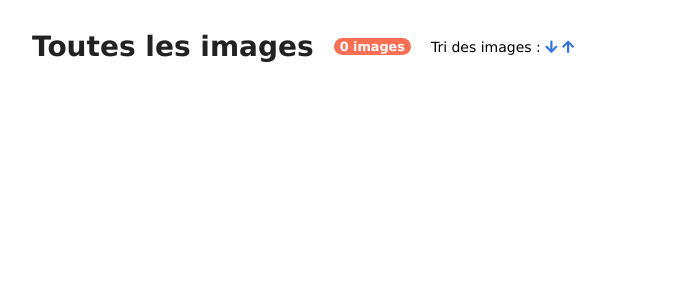
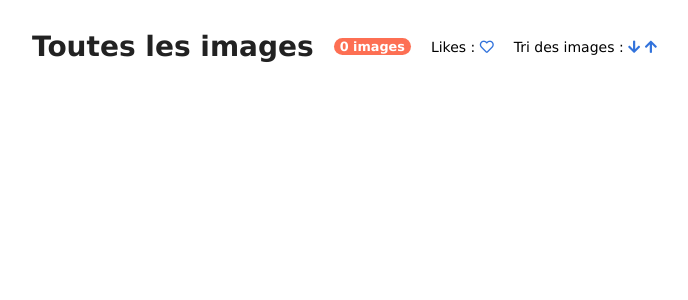
Before and after one commit to mathieuc22/sd-images-app, a Flask app: page /galerie in a window 1280 px wide. Shown: the part 76-376 px from the top of the page, without its empty margins (18-706 px from the left). Run offline with Flask 3, Linux system fonts and the light colour scheme; data that the repository does not hold is empty.

Commit message:
Rebuild the like logic

```diff
--- a/app/routes.py
+++ b/app/routes.py
@@ -39,9 +39,17 @@ def images():
     """
     Galerie d'images. Les images peuvent être triées.
     """
+    likes = request.args.get("likes", type=lambda v: v.lower() == "true", default=None)
     order_type = request.args.get("order_type", "default")
-    images = get_ordered_images(Image.query, order_type)
-    return render_template("galerie.html", images=images, directory="Toutes les images")
+
+    query = Image.query
+    if likes is not None:
+        query = query.filter(Image.liked == likes)
+
+    images = get_ordered_images(query, order_type)
+    return render_template(
+        "galerie.html", images=images, likes=likes, directory="Toutes les images"
+    )
 
 
 @current_app.route("/galerie/<path:directory>")
@@ -49,10 +57,17 @@ def galerie(directory):
     """
     Galerie d'images pour un répertoire spécifique. Les images peuvent être triées.
     """
+    likes = request.args.get("likes", type=lambda v: v.lower() == "true", default=None)
     order_type = request.args.get("order_type", "default")
+
     query = Image.query.filter(Image.path.startswith(directory))
+    if likes is not None:
+        query = query.filter(Image.liked == likes)
+
     images = get_ordered_images(query, order_type)
-    return render_template("galerie.html", images=images, directory=directory)
+    return render_template(
+        "galerie.html", images=images, likes=likes, directory=directory
+    )
 
 
 @current_app.route("/search")
@@ -60,6 +75,7 @@ def search_images():
     """
     Recherche d'images par mots clés dans les paramètres.
     """
+    likes = request.args.get("likes", type=lambda v: v.lower() == "true", default=None)
     search_query = request.args.get("q", "")
     keywords = search_query.split()
     conditions = [
@@ -69,10 +85,17 @@ def search_images():
 
     order_type = request.args.get("order_type", "default")
     query = Image.query.filter(and_(*conditions))
+    if likes is not None:
+        query = query.filter(Image.liked == likes)
+
     images = get_ordered_images(query, order_type)
 
     return render_template(
-        "galerie.html", images=images, directory="Recherche", search_query=search_query
+        "galerie.html",
+        images=images,
+        likes=likes,
+        directory="Recherche",
+        search_query=search_query,
     )
 
 
@@ -82,6 +105,7 @@ def image_detail(image_id):
     Récupère le détail d'une image spécifique par son ID.
     Possibilité de retourner les détails en format JSON.
     """
+    likes = request.args.get("likes", type=lambda v: v.lower() == "true", default=None)
     json_output = request.args.get(
         "json", default=False, type=lambda v: v.lower() == "true"
     )
@@ -95,7 +119,7 @@ def image_detail(image_id):
 
             return jsonify(current_image), 200
         else:
-            return render_template("image.html", image=current_image)
+            return render_template("image.html", image=current_image, likes=likes)
     else:
         return jsonify(error="Image not found"), 404
 
@@ -105,15 +129,20 @@ def next_image(image_id):
     """
     Redirige vers l'image suivante dans la liste basée sur l'ID de l'image actuelle.
     """
+    likes = request.args.get("likes", type=lambda v: v.lower() == "true", default=None)
+
     current_image = Image.query.get(image_id)
     if not current_image:
         return jsonify(error="Image not found"), 404
 
-    next_image = (
-        Image.query.filter(Image.path > current_image.path).order_by(Image.path).first()
-    )
+    query = Image.query.filter(Image.path > current_image.path)
+    if likes is not None:
+        query = query.filter(Image.liked == likes)
+
+    next_image = query.order_by(Image.path).first()
+
     if next_image:
-        return redirect(url_for("image_detail", image_id=next_image.id))
+        return redirect(url_for("image_detail", image_id=next_image.id, likes=likes))
     else:
         return redirect(url_for("image_detail", image_id=current_image.id))
 
@@ -123,17 +152,20 @@ def prev_image(image_id):
     """
     Redirige vers l'image précédente dans la liste basée sur l'ID de l'image actuelle.
     """
+    likes = request.args.get("likes", type=lambda v: v.lower() == "true", default=None)
+
     current_image = Image.query.get(image_id)
     if not current_image:
         return jsonify(error="Image not found"), 404
 
-    prev_image = (
-        Image.query.filter(Image.path < current_image.path)
-        .order_by(Image.path.desc())
-        .first()
-    )
+    query = Image.query.filter(Image.path < current_image.path)
+    if likes is not None:
+        query = query.filter(Image.liked == likes)
+
+    prev_image = query.order_by(Image.path.desc()).first()
+
     if prev_image:
-        return redirect(url_for("image_detail", image_id=prev_image.id))
+        return redirect(url_for("image_detail", image_id=prev_image.id, likes=likes))
     else:
         return redirect(url_for("image_detail", image_id=current_image.id))
 
@@ -197,25 +229,6 @@ def unlike_image(image_id):
     return jsonify(success=True), 200
 
 
-@current_app.route("/images-with-likes")
-def images_with_likes():
-    """
-    Affiche une galerie d'images qui ont été "aimées".
-    Les images peuvent être triées.
-    """
-    order_type = request.args.get("order_type", "default")
-    direction = desc if order_type == "desc" else asc
-
-    images = Image.query.filter(Image.liked == True)
-
-    if order_type in ["asc", "desc"]:
-        images = images.order_by(direction(Image.path)).all()
-    else:  # Tri par défaut
-        images = images.order_by(asc(Image.path)).all()
-
-    return render_template("galerie.html", images=images, directory="Likes")
-
-
 @current_app.route("/admin")
 def administration():
     """
--- a/app/templates/base.html
+++ b/app/templates/base.html
@@ -23,7 +23,7 @@
           >Administration</a
         >
         <a class="nav-link" href="{{ url_for('images') }}">Toutes les images</a>
-        <a class="nav-link" href="{{ url_for('images_with_likes') }}"
+        <a class="nav-link" href="{{ url_for('images', likes=True) }}"
           >Images Aimées</a
         >
 
--- a/app/templates/galerie.html
+++ b/app/templates/galerie.html
@@ -2,7 +2,7 @@
 <div class="title-bar">
   <h1 class="title-bar__title">{{ directory }}</h1>
   <div class="title-bar__count">{{ images|length }} images</div>
-  {% if directory not in ["Likes", "Recherche", "Toutes les images"] %}
+  {% if directory not in ["Recherche", "Toutes les images"] %}
   <div>
     Répertoire parent :
     <a
@@ -18,13 +18,58 @@
     ><i class="fas fa-sync"></i
   ></a></div>
   {% endif %}
+  <div>
+    Likes :
+
+    {% if directory == "Toutes les images" %}
+      {% if likes == True %}
+        <a
+          href="{{ url_for('images') }}"
+          ><i class="fas fa-heart"></i
+        ></a>
+      {% else %}
+        <a
+        href="{{ url_for('images', likes=True) }}"
+        ><i class="far fa-heart"></i
+        ></a>
+      {% endif %}
+    {% elif directory == "Recherche" %}
+      {% if likes == True %}
+      <a
+        href="{{ url_for('search_images', q=search_query) }}"
+        ><i class="fas fa-heart"></i
+      ></a>
+      {% else %}
+      <a
+        href="{{ url_for('search_images', q=search_query, likes=True) }}"
+        ><i class="far fa-heart"></i
+      ></a>
+      {% endif %}
+    {% else %}
+      {% if likes == True %}
+        <a
+          href="{{ url_for('galerie', directory=directory) }}"
+          ><i class="fas fa-heart"></i
+        ></a>
+      {% else %}
+        <a
+        href="{{ url_for('galerie', directory=directory, likes=True) }}"
+        ><i class="far fa-heart"></i
+        ></a>
+      {% endif %}
+    {% endif %}
+
+
+
+
+</div>
   <div class="title-bar__sort">
     Tri des images :
      {% if directory == "Toutes les images" %}
-    <a href="{{ url_for('images', order_type='asc') }}"
+    <a href="{{ url_for('images', order_type='asc', likes=likes) }}"
       ><i class="fas fa-arrow-down"></i
     ></a>
-    <a href="{{ url_for('images', order_type='desc') }}"
+    <a href="{{ url_for('images', order_type='desc', likes=likes) }}"
       ><i class="fas fa-arrow-up"></i
     ></a>
     {% elif directory == "Recherche" %}
@@ -35,18 +80,11 @@
         href="{{ url_for('search_images', q=search_query, order_type='desc') }}"
         ><i class="fas fa-arrow-up"></i
       ></a>
-    {% elif directory == "Likes" %}
-      <a href="{{ url_for('images_with_likes', order_type='asc') }}"
+    {% else %}
+      <a href="{{ url_for('galerie', directory=directory, order_type='asc', likes=likes) }}"
         ><i class="fas fa-arrow-down"></i
       ></a>
-      <a href="{{ url_for('images_with_likes', order_type='desc') }}"
-        ><i class="fas fa-arrow-up"></i
-      ></a>
-    {% else %}
-      <a href="{{ url_for('galerie', directory=directory, order_type='asc') }}"
-        ><i class="fas fa-arrow-down"></i
-      ></a>
-      <a href="{{ url_for('galerie', directory=directory, order_type='desc') }}"
+      <a href="{{ url_for('galerie', directory=directory, order_type='desc', likes=likes) }}"
         ><i class="fas fa-arrow-up"></i
       ></a>
     {% endif %}
@@ -55,7 +93,7 @@
   <div class="gallery">
     {% for image in images %}
     <div class="card" data-image-id="{{ image.id }}">
-      <a href="{{ url_for('image_detail', image_id=image.id) }}">
+      <a href="{{ url_for('image_detail', image_id=image.id, likes=likes) }}">
         <img
           src="{{ url_for('static', filename=image.thumbnail) }}"
           loading="lazy"
--- a/app/templates/image.html
+++ b/app/templates/image.html
@@ -21,13 +21,13 @@
       <a
         class="btn"
         id="prev-btn"
-        href="{{ url_for('prev_image', image_id=image.id) }}"
+        href="{{ url_for('prev_image', image_id=image.id, likes=likes) }}"
         ><i class="fas fa-chevron-left"></i
       ></a>
       <a
         class="btn"
         id="next-btn"
-        href="{{ url_for('next_image', image_id=image.id) }}"
+        href="{{ url_for('next_image', image_id=image.id, likes=likes) }}"
         ><i class="fas fa-chevron-right"></i
       ></a>
       <button
```
